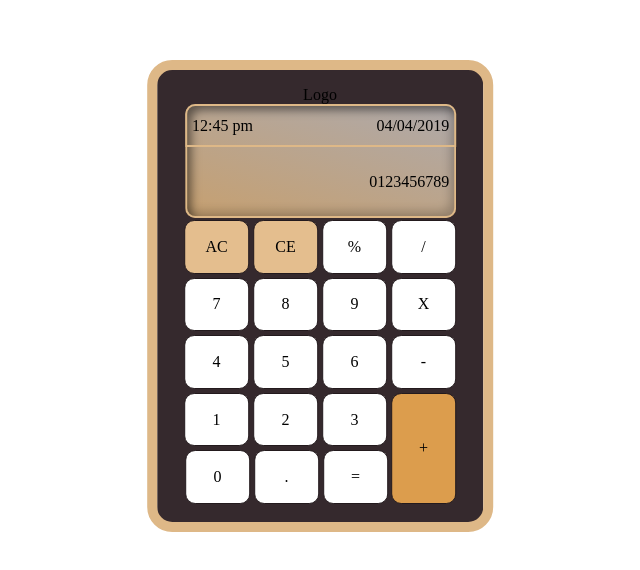
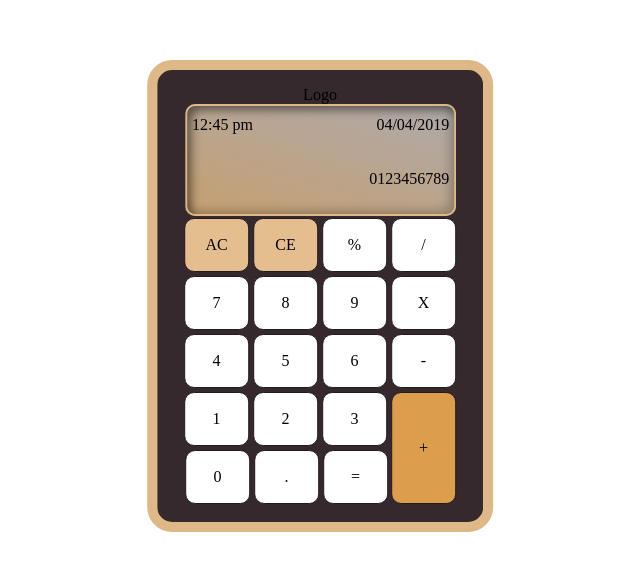
Before and after one commit to otleda/Calcultator, a plain HTML site: page index.html in a window 1280 px wide. Shown: the part 104-674 px from the top of the page, without its empty margins (320-960 px from the left). Drawn offline with Linux system fonts and the light colour scheme.

Commit message:
refatorando o codigo

```diff
--- a/css/main.css
+++ b/css/main.css
@@ -1,8 +1,8 @@
-
 html, body{
     margin: 0;
     padding: 0;
     box-sizing: border-box;
+    font-family: "digital-7";
 }
 
 /* ALINHAMENT */
@@ -48,7 +48,8 @@ html, body{
             width: 90%;
             border-radius: 10px;
             background: linear-gradient(197deg, rgba(255,255,255,.6), rgba(206, 166, 115, 0.95));
-            box-shadow: 6px 6px 10px inset rgba(0,0,0,.5), -5px -7px 10px inset rgba(0,0,0,.2);
+            box-shadow: 6px 6px 10px inset rgba(0,0,0,.5),
+                       -6px -6px 10px inset rgba(0,0,0,.2);
         }
             .dUp{
                 display: flex;
@@ -58,6 +59,7 @@ html, body{
                 border-top-left-radius: 10px;
                 border-top-right-radius: 10px;
                 border: 2px solid burlywood;
+                border-bottom: transparent;
             }
                 .time{
                     width: 50%;
```
Also changed, not shown: LinePensamet.txt (deleted), 1 other file.
